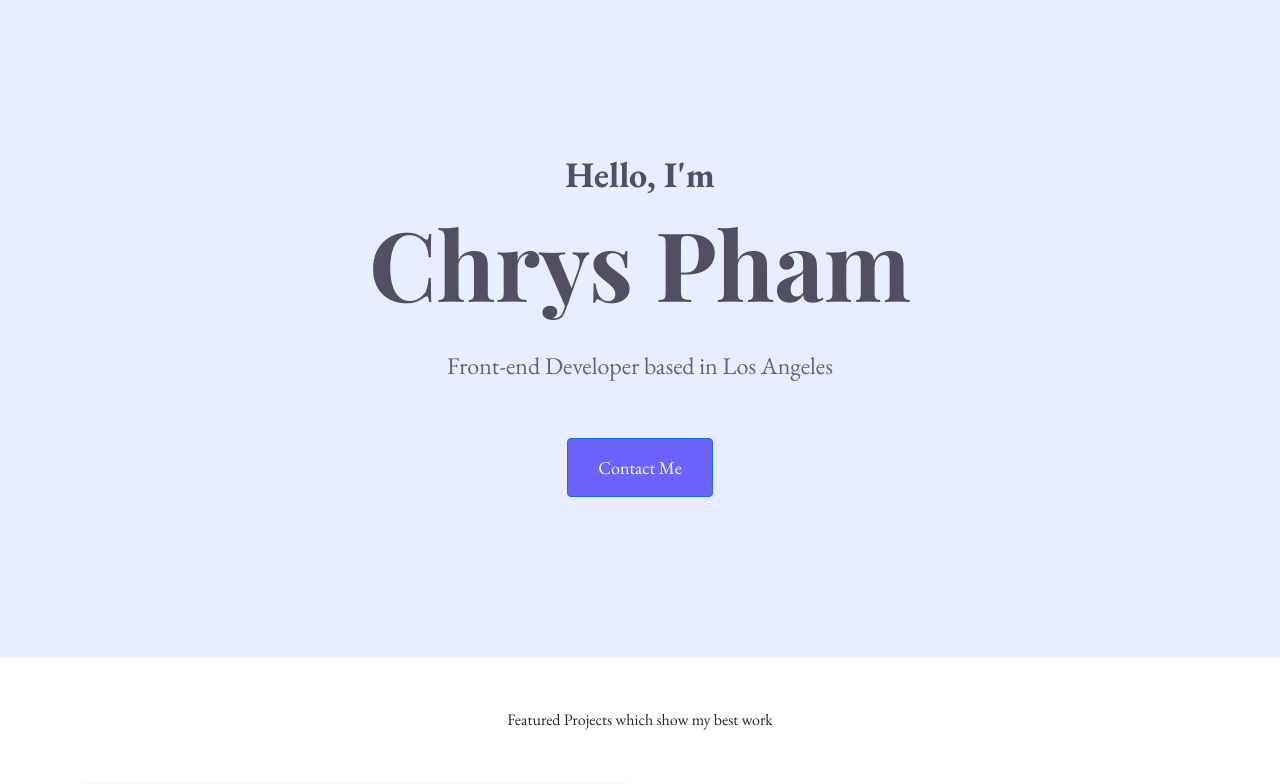
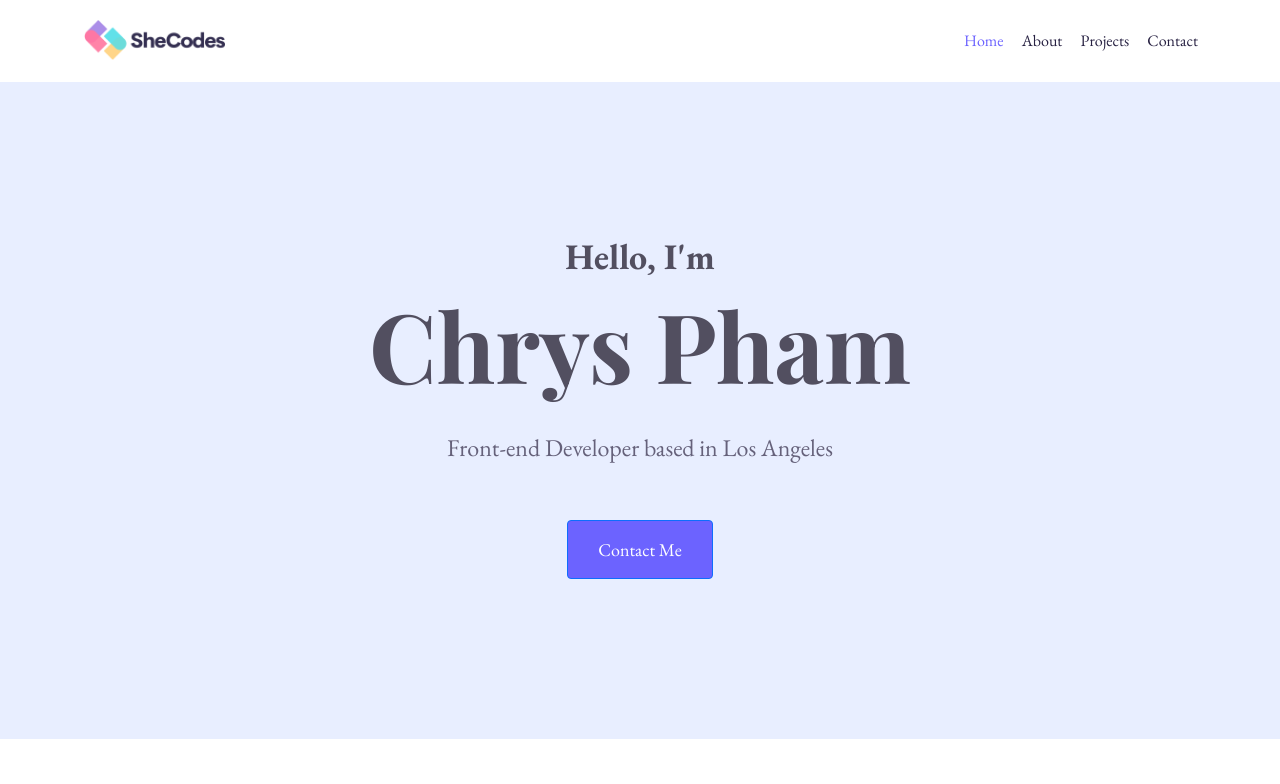
Before and after one commit to chryspham/portfolio-project, a plain HTML site: page index.html in a window 1280 px wide. Shown: the top 784 px of the page. Drawn offline with nearby package versions, Linux system fonts and the light colour scheme; a web font is replaced by a local one.

Commit message:
updated header on index page

```diff
--- a/index.html
+++ b/index.html
@@ -25,11 +25,41 @@
     <link rel="stylesheet" href="styles/portfolio.css" />
   </head>
   <body>
+    <div class="container">
+      <nav class="d-flex justify-content-between">
+        <a href="/">
+          <img
+            src="images/shecodes-logo.png"
+            class="logo d-none d-md-block"
+            alt="shecodes logo"
+          />
+          <img
+            src="images/small-logo.jpg"
+            class="logo d-block d-md-none"
+            alt="shecodes logo"
+          />
+        </a>
+        <ul>
+          <li>
+            <a href="/" class="active">Home</a>
+          </li>
+          <li>
+            <a href="/about.html">About</a>
+          </li>
+          <li>
+            <a href="/projects.html">Projects </a>
+          </li>
+          <li>
+            <a href="/contact.html">Contact </a>
+          </li>
+        </ul>
+      </nav>
+    </div>
     <div class="introduction">
       <p>Hello, I'm</p>
       <h1>Chrys Pham</h1>
       <h2 class="mb-5">Front-end Developer based in Los Angeles</h2>
-      <a href="#" class="btn btn-primary">Contact Me</a>
+      <a href="/contact.html" class="btn btn-primary">Contact Me</a>
     </div>
 
     <p class="text-center m-5">Featured Projects which show my best work</p>
--- a/styles/portfolio.css
+++ b/styles/portfolio.css
@@ -113,6 +113,36 @@ a {
   border-radius: 10px;
 }
 
+.logo {
+  max-height: 40px;
+}
+
+nav {
+  padding: 20px 0;
+}
+
+nav ul {
+  margin: 0;
+  padding: 0;
+}
+
+nav li {
+  list-style: none;
+  display: inline;
+  line-height: 42px;
+  margin-left: 15px;
+}
+
+nav a {
+  color: #272142;
+  transition: all 150ms ease-in-out;
+}
+
+nav a:hover,
+nav a.active {
+  color: var(--button-color);
+}
+
 @media (max-width: 900px) {
   h1 {
     font-size: 44px;
@@ -135,4 +165,8 @@ a {
     text-align: center;
     padding: 0;
   }
+
+  nav a {
+    font-size: 14px;
+  }
 }
```
Also changed, not shown: images/shecodes-logo.png (added), images/small-logo.jpg (added).
